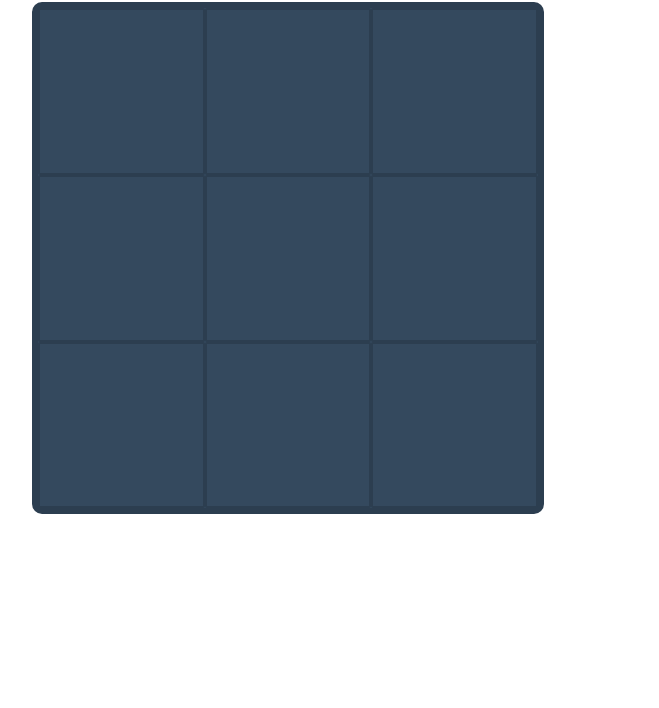
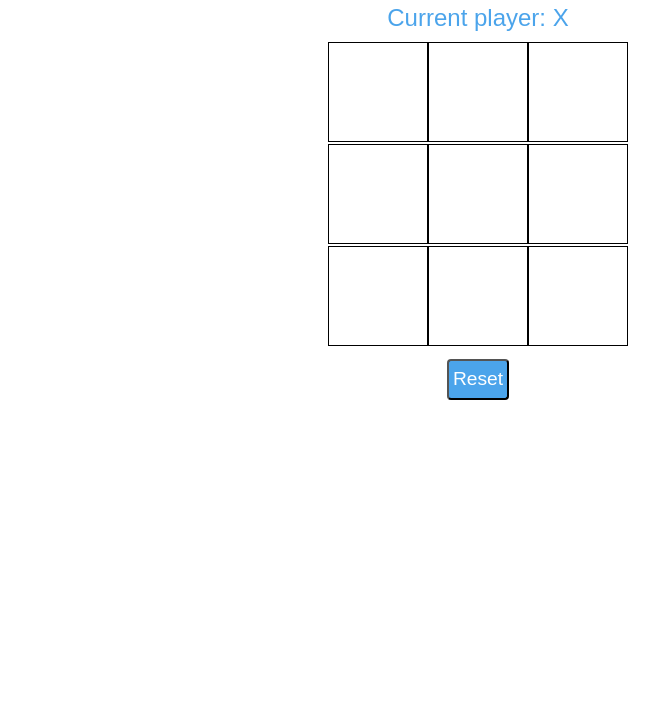
Before and after one commit to harshita1225/tic-tac-toe, a React app: page / in a window 1280 px wide. Shown: the part 92-800 px from the top of the page, without its empty margins (162-821 px from the left). Built offline with nearby package versions, Linux system fonts and the light colour scheme.

Commit message:
task completed

```diff
--- a/src/index.js
+++ b/src/index.js
@@ -1,60 +1,164 @@
 import React from "react";
 import ReactDOM from "react-dom/client";
-
 import "./styles/index.css";
 
-// ==========================
-// Components
-// ==========================
-function Square() {
-  return <button className="square">{/* TODO */}</button>;
+const initialState = {
+  boardSquares: {
+    1: null,
+    2: null,
+    3: null,
+    4: null,
+    5: null,
+    6: null,
+    7: null,
+    8: null,
+    9: null,
+  },
+  playerX: true,
+  numberOfMoves: 0,
+  winner: null,
+  hoverPreviewSquare: null,
+};
+
+function determineWinner(player, boardSquares) {
+  if (
+    (boardSquares["1"] === player &&
+      boardSquares["2"] === player &&
+      boardSquares["3"] === player) ||
+    (boardSquares["4"] === player &&
+      boardSquares["5"] === player &&
+      boardSquares["6"] === player) ||
+    (boardSquares["7"] === player &&
+      boardSquares["8"] === player &&
+      boardSquares["9"] === player) ||
+    (boardSquares["1"] === player &&
+      boardSquares["4"] === player &&
+      boardSquares["7"] === player) ||
+    (boardSquares["2"] === player &&
+      boardSquares["5"] === player &&
+      boardSquares["8"] === player) ||
+    (boardSquares["3"] === player &&
+      boardSquares["6"] === player &&
+      boardSquares["9"] === player) ||
+    (boardSquares["1"] === player &&
+      boardSquares["5"] === player &&
+      boardSquares["9"] === player) ||
+    (boardSquares["3"] === player &&
+      boardSquares["5"] === player &&
+      boardSquares["7"] === player)
+  ) {
+    return player;
+  }
+  return null;
 }
 
-function Board() {
-  const renderSquare = (i) => {
-    return <Square />;
-  };
-  const status = "Next player: X";
+function reducer(state, action) {
+  switch (action.type) {
+    case "playerMove":
+      // if winner trigger reset
+      if (state.winner === "X" || state.winner === "O") {
+        return state;
+      }
+      const boardSquares = state.boardSquares;
+      const player = state.playerX ? "X" : "O";
+      boardSquares[action.squareNumber] = player;
+      let winner = determineWinner(player, state.boardSquares);
+      const numberOfMoves = (state.numberOfMoves += 1);
+      if (state.numberOfMoves === 9 && winner === null) {
+        winner = "Draw";
+      }
+      return {
+        ...state,
+        playerX: !state.playerX,
+        boardSquares,
+        winner,
+        numberOfMoves,
+      };
+    case "reset":
+      return {
+        boardSquares: {
+          1: null,
+          2: null,
+          3: null,
+          4: null,
+          5: null,
+          6: null,
+          7: null,
+          8: null,
+          9: null,
+        },
+        playerX: true,
+        numberOfMoves: 0,
+        winner: null,
+        hoverPreviewSquare: null,
+      };
+    case "onMouseEnter":
+      return {
+        ...state,
+        hoverPreviewSquare: action.key,
+      };
+    case "onMouseLeave":
+      return {
+        ...state,
+        hoverPreviewSquare: null,
+      };
+    default:
+      throw new Error();
+  }
+}
 
+function App() {
+  const [state, dispatch] = React.useReducer(reducer, initialState);
   return (
-    <React.Fragment>
-      <div className="status h2 text-center">{status}</div>
-      <div className="board">
-        {renderSquare(0)}
-        {renderSquare(1)}
-        {renderSquare(2)}
-        {renderSquare(3)}
-        {renderSquare(4)}
-        {renderSquare(5)}
-        {renderSquare(6)}
-        {renderSquare(7)}
-        {renderSquare(8)}
+    <div className="pageWrapper">
+      <h1>Tic-tac-toe</h1>
+      <h4>Current player: {state.playerX ? "X" : "O"}</h4>
+      <div className="boardWrapper">
+        {Object.keys(state.boardSquares).map((key) => (
+          <div
+            className={state.winner ? "gameOverBoardSquare" : "boardSquare"}
+            key={key}
+            onClick={() => {
+              if (state.boardSquares[key] === null) {
+                dispatch({ type: "playerMove", squareNumber: key });
+              }
+            }}
+            onMouseEnter={() => {
+              dispatch({
+                type: "onMouseEnter",
+                key,
+              });
+            }}
+            onMouseLeave={() => {
+              dispatch({
+                type: "onMouseLeave",
+                key,
+              });
+            }}
+          >
+            {state.boardSquares[key]}
+            {state.hoverPreviewSquare === key &&
+              state.boardSquares[key] === null &&
+              (state.playerX ? "X" : "O")}
+          </div>
+        ))}
       </div>
-    </React.Fragment>
+      <button
+        type="button"
+        onClick={() => dispatch({ type: "reset" })}
+        className="resetButton"
+      >
+        Reset
+      </button>
+      {state.winner && state.winner !== "Draw" && (
+        <h2 className="gameOver">The winner is: {state.winner}</h2>
+      )}
+      {state.winner && state.winner === "Draw" && (
+        <h2 className="gameOver">Game over: Draw</h2>
+      )}
+    </div>
   );
 }
 
-function Game() {
-  return (
-    <article className="game container mt-5">
-      <section className="row">
-        <div className="col-sm-8 game-board">
-          <Board />
-        </div>
-        <div className="col-sm-4 game-info">
-          <p className="h2">{/* status */}</p>
-          <ul className="nav nav-pills flex-column">{/* TODO */}</ul>
-        </div>
-      </section>
-    </article>
-  );
-}
-
-// ========================================
-
 const root = ReactDOM.createRoot(document.getElementById("root"));
-root.render(
-  <React.StrictMode>
-    <Game />
-  </React.StrictMode>
-);
+root.render(<App />);
--- a/src/sass/index.scss
+++ b/src/sass/index.scss
@@ -41,3 +41,31 @@ body {
 .square.winner {
   background-color: #DF73FF;
 }
+
+
+.pageWrapper {
+  display: flex;
+  justify-content: center;
+  flex-direction: column;
+  align-items: center;
+  padding: 40px 20px;
+}
+
+.boardWrapper {
+  display: flex;
+  flex-direction: row;
+  flex-wrap: wrap;
+  justify-content: center;
+  align-items: center;
+  align-content: space-around;
+  width: 306px;
+  height: 306px;
+}
+
+.boardSquare {
+  width: 100px;
+  height: 100px;
+  border: 1px solid black;
+  display: flex;
+  justify-content: center;
+  align-items: center;
```
Also changed, not shown: src/components/Board.js (added, +22 -0 lines), src/components/Context.js (added, +106 -0 lines), src/components/Game.js (added, +19 -0 lines), src/components/Square.js (added, +28 -0 lines), src/styles/index.css, 2 other files.
